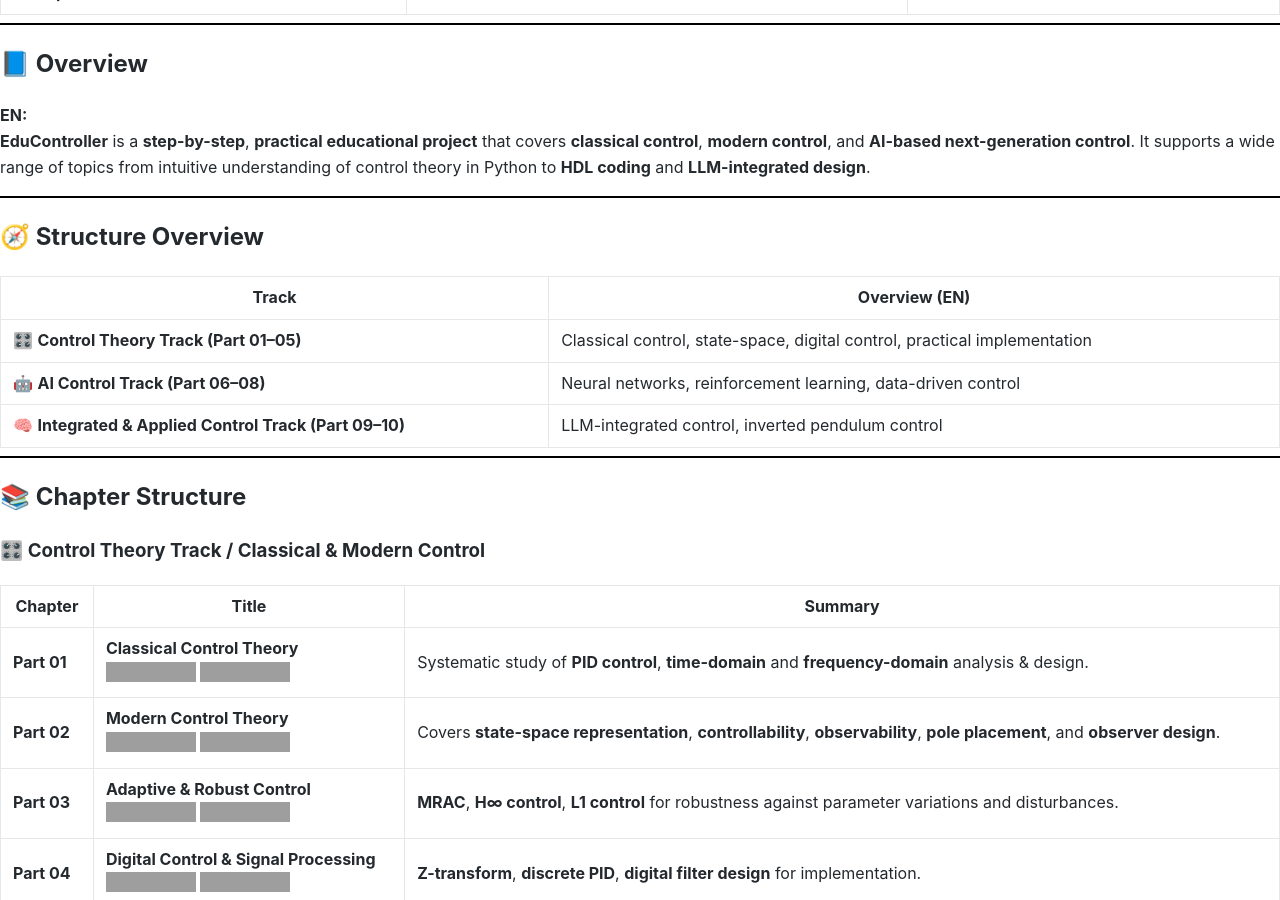
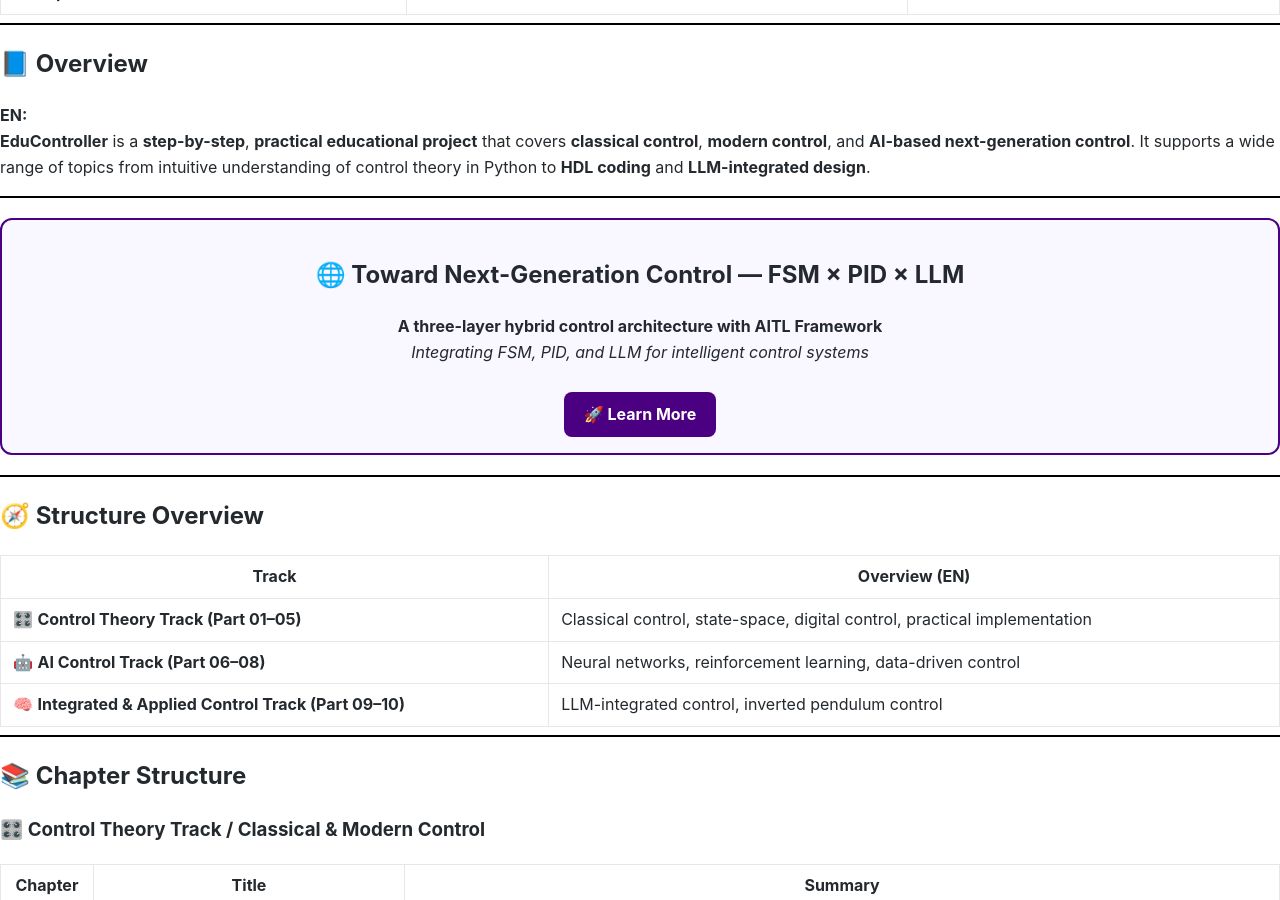
Before and after one commit to Samizo-AITL/EduController, a Jekyll site: the page built from en/index.md, in a window 1280 px wide and 900 px high, scrolled down 373 px, cut to the strip 0-900 px from the top of the window. Built offline with Jekyll 4.4.1, drawn with Linux system fonts in a browser that asks for light colours; grey boxes are pictures that could not be loaded.

Commit message:
Update index.md

```diff
--- a/en/index.md
+++ b/en/index.md
@@ -26,6 +26,19 @@ title: EduController/en/index.md
 
 **EN:**
 **EduController** is a **step-by-step**, **practical educational project** that covers **classical control**, **modern control**, and **AI-based next-generation control**. It supports a wide range of topics from intuitive understanding of control theory in Python to **HDL coding** and **LLM-integrated design**.
+
+---
+
+<!-- 🚀 Part09 Banner (English Version) -->
+<div style="border: 2px solid #4B0082; border-radius: 12px; padding: 16px; background: #f9f7ff; text-align: center; margin: 20px 0;">
+  <h2>🌐 Toward Next-Generation Control — FSM × PID × LLM</h2>
+  <p><b>A three-layer hybrid control architecture with AITL Framework</b><br>
+     <i>Integrating FSM, PID, and LLM for intelligent control systems</i></p>
+  <a href="https://samizo-aitl.github.io/EduController/part09_llm_hybrid/"
+     style="display:inline-block; margin-top:10px; padding:10px 20px; background:#4B0082; color:white; border-radius:8px; text-decoration:none; font-weight:bold;">
+     🚀 Learn More
+  </a>
+</div>
 
 ---
 
```
